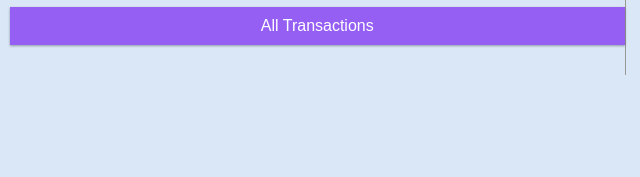
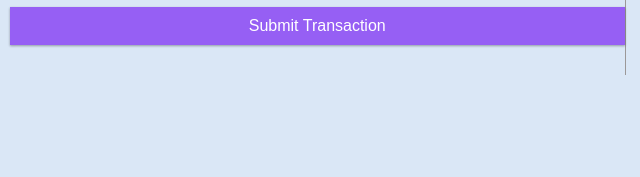
Before and after one commit to vidhyathakre/Vidhya-Expense-Tracker, a plain HTML site: page index.html in a window 1280 px wide. Shown: the part 538-715 px from the top of the page, 0-640 px from the left. Drawn offline with Linux system fonts and the light colour scheme.

Commit message:
rectified mistakes

```diff
--- a/index.html
+++ b/index.html
@@ -50,7 +50,7 @@
                     <label for="amount">Amount (Income = XX , spending = -XX)</label>
                     <input type="number" id="amount" placeholder="Enter Amount...">
                 </div>
-                <button class="btn">All Transactions</button>
+                <button class="btn">Submit Transaction</button>
             </form>
 
 
```
